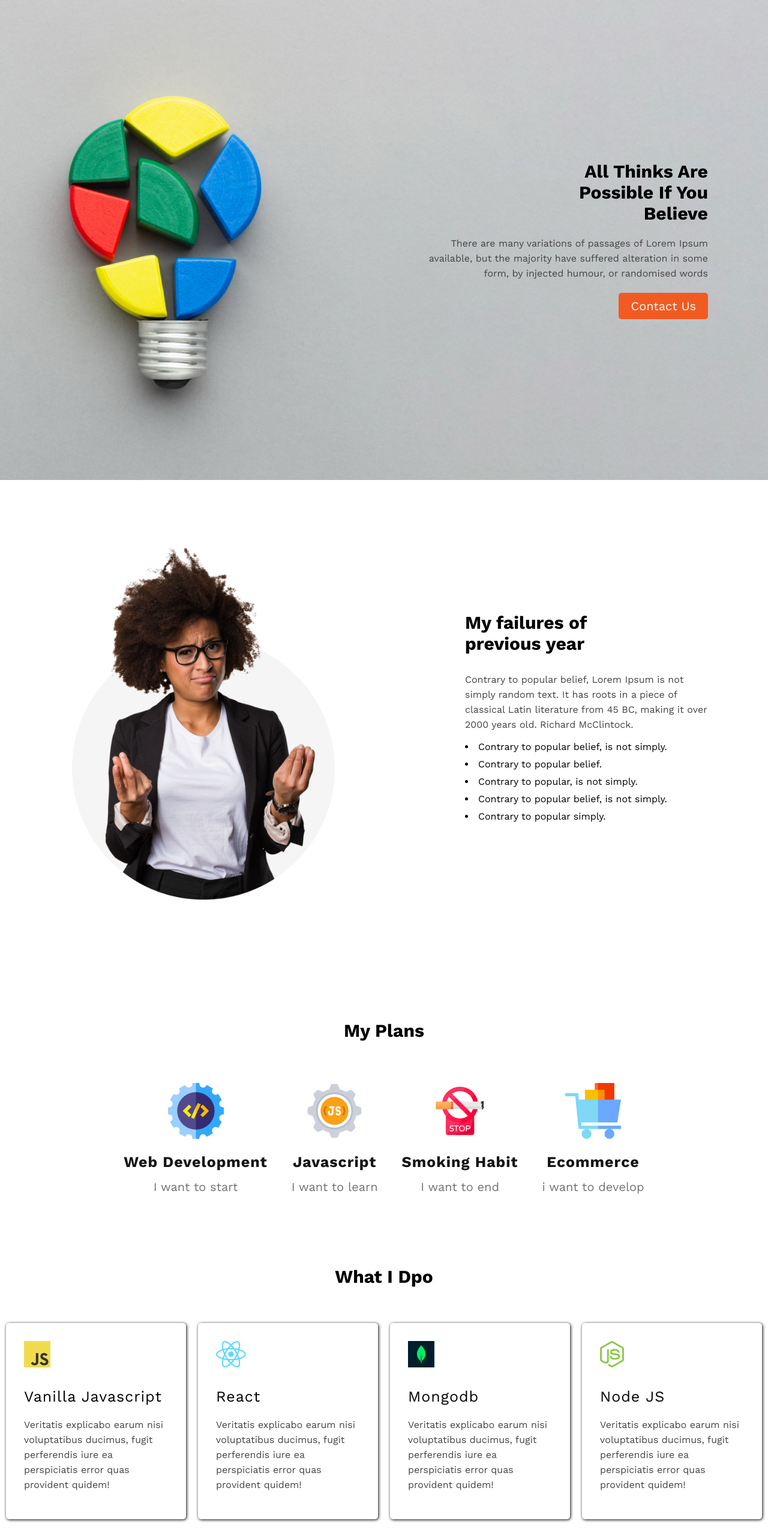
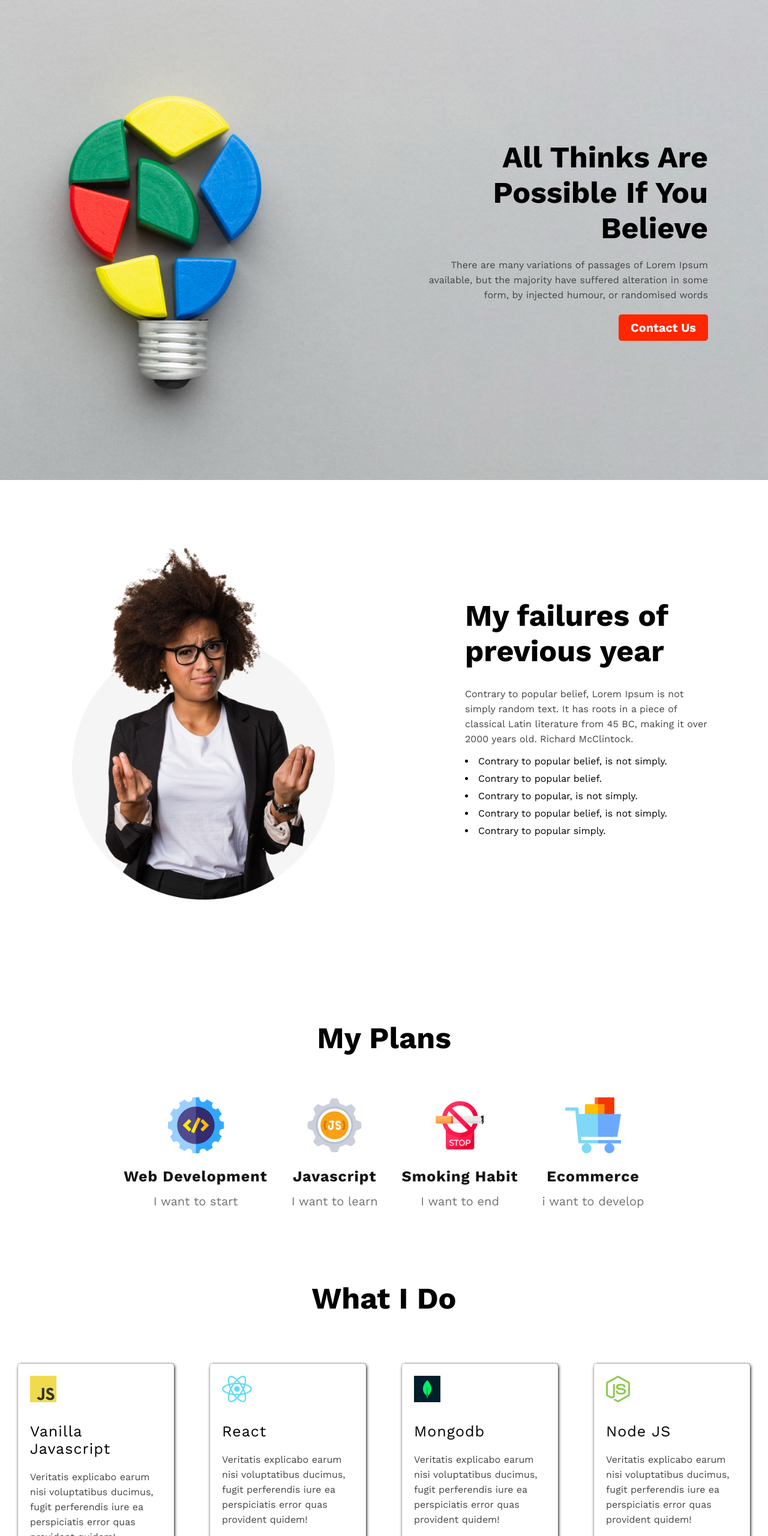
Before and after one commit to coders-rabbi/phero-assigment-one, a plain HTML site: page index.html in a window 1280 px wide. Shown: the top 2560 px of the page at 60% size. Drawn offline with nearby package versions, Linux system fonts and the light colour scheme.

Commit message:
final updates

```diff
--- a/index.html
+++ b/index.html
@@ -71,7 +71,7 @@
 
      <!-- What I Do Start-->
      <section class="what-i-do">
-        <h1 class="what-i-do-title title">What I Dpo</h1>
+        <h1 class="what-i-do-title title">What I Do</h1>
         <div class="skill-container">
             <div class="skill">
                 <img src="./images/icons/js.jpg" alt="">
--- a/style/style.css
+++ b/style/style.css
@@ -5,11 +5,11 @@
 }
 .title{
     font-weight: 700;
-    font-size: 30px;
+    font-size: 50px;
 }
 .primary-btn{
     padding: 10px 20px;
-    font-weight: 400;
+    font-weight: 600;
     font-size: 20px;
     border-radius: 5px;
     border: none;
@@ -50,7 +50,7 @@
     margin-bottom: 20px;
 }
 .contact-us{
-    background: #F15B22;
+    background: #ff2600;
     color: #fff;
 }
 /*------------------- Header Section End ------------------------*/
@@ -116,8 +116,8 @@ li{
 }
 .skill{
     /* background: red; */
-    margin: 10px;
-    padding: 30px;
+    margin: 30px;
+    padding: 20px;
     text-align: left;
     border-radius: 5px;
     box-shadow: 1px 1px 5px 0px;
@@ -199,8 +199,8 @@ small{
     margin-bottom: 20px;
 }
 .footer-subscription-btn{
-    color: #F15B22;
-    /* padding: 15px 20px; */
+    color: #fff;
+    background: red;
 }
 .fontrol-input{
     height: 40px;
@@ -210,8 +210,9 @@ small{
     border-radius: 5px;
     outline: none;
     margin-bottom: 15px;
-    border: 1px solid #fff;
+    /* border: 2px solid #ff2600; */
     background: none;
-    color: #F3F3F3;
+    color: #121212;
+    background: #fff;
 }
 /*--------------------- Footer Section End --------------------- */
```
